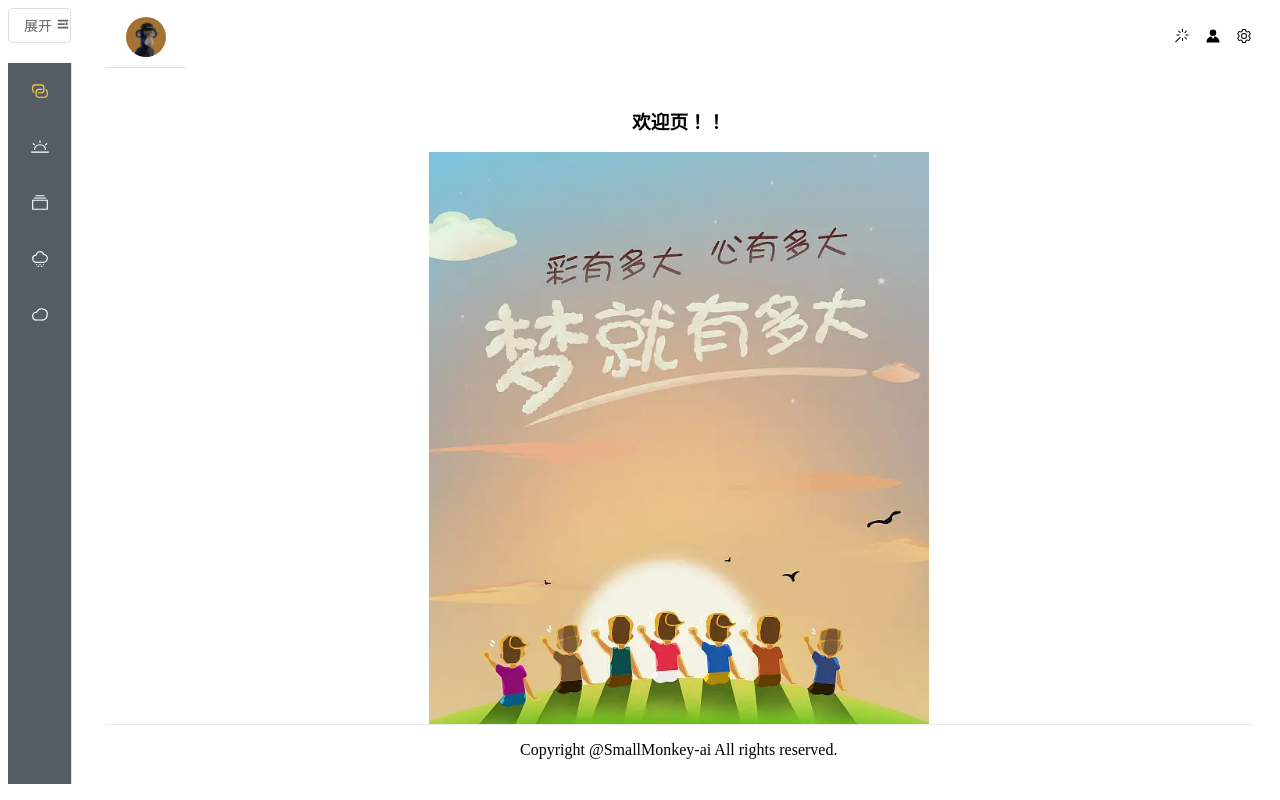
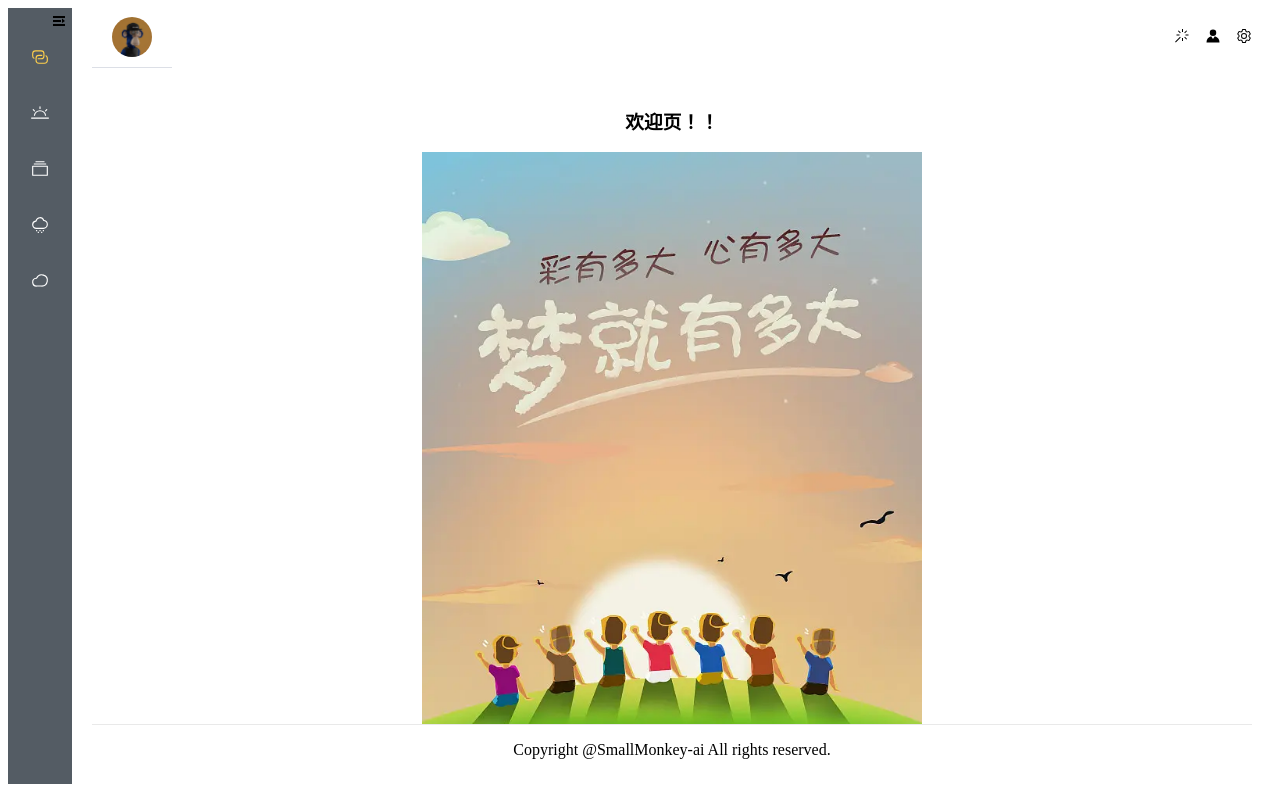
Before and after one commit to SmallMonkey-ai/smallMonkey-Project, a Vue app in the folder vue3/fromVite/: page / in a window 1280 px wide. Built offline with nearby package versions, Linux system fonts and the light colour scheme.

Commit message:
优化系统左边菜单栏展示

```diff
--- a/vue3/fromVite/src/views/layout/aside.vue
+++ b/vue3/fromVite/src/views/layout/aside.vue
@@ -14,18 +14,14 @@ const isCollapse = ref(true)
 
 <template>
     <el-aside>
-        <el-radio-group v-model="isCollapse" style="margin-bottom: 20px">
-            <el-radio-button :label="true" v-if="!isCollapse" class="addWidth">关闭
-                <el-icon>
-                    <Fold />
-                </el-icon>
-            </el-radio-button>
-            <el-radio-button :label="false" v-if="isCollapse" class="addWidth1">展开
-                <el-icon>
-                    <Expand />
-                </el-icon>
-            </el-radio-button>
-        </el-radio-group>
+        <div class="asideTop">
+            <el-icon v-if="!isCollapse" @click="isCollapse = !isCollapse">
+                <Fold />
+            </el-icon>
+            <el-icon v-else @click="isCollapse = !isCollapse">
+                <Expand />
+            </el-icon>
+        </div>
         <el-menu active-text-color="#ffd04b" background-color="#545c64" class="el-menu-vertical-demo" default-active="1"
             text-color="#fff" @open="handleOpen" @close="handleClose" :collapse="isCollapse">
             <el-menu-item index="1" @click="$router.push('/dealTime')">
@@ -66,11 +62,20 @@ const isCollapse = ref(true)
 
 .el-aside {
     width: auto;
+    background: #545c64
 }
-.el-aside::-webkit-scrollbar{
+
+.el-aside::-webkit-scrollbar {
     display: none;
 }
-
+.asideTop{
+    margin-top: 5px;
+    padding: 0 5px;
+    display: flex;
+    justify-content: flex-end;
+    align-items: center;
+    cursor: pointer;
+}
 .flex-grow {
     flex-grow: 1;
 }
@@ -92,12 +97,13 @@ const isCollapse = ref(true)
     :deep(.addWidth1) {
         span {
             display: block;
-            width: 81%;
         }
     }
 }
 
 .el-menu {
     height: 94%;
+    border-right: none;
+    margin: auto;
 }
 </style>
```
